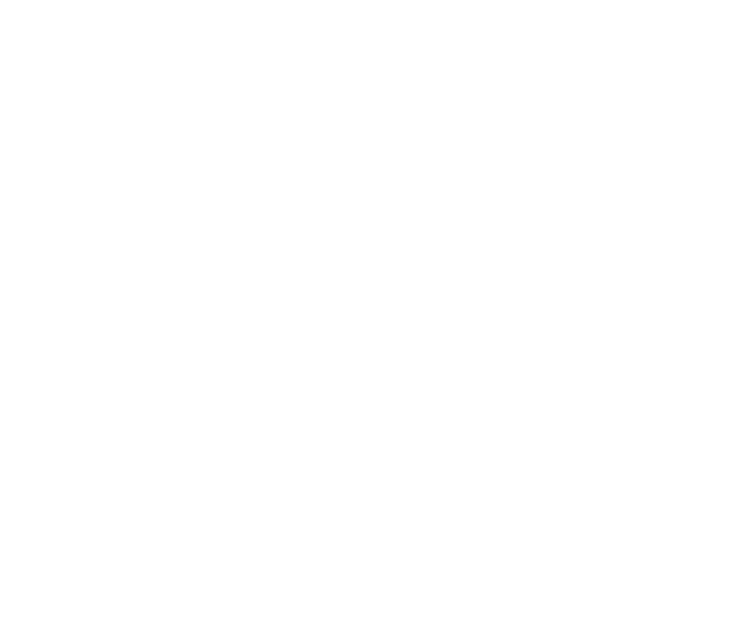
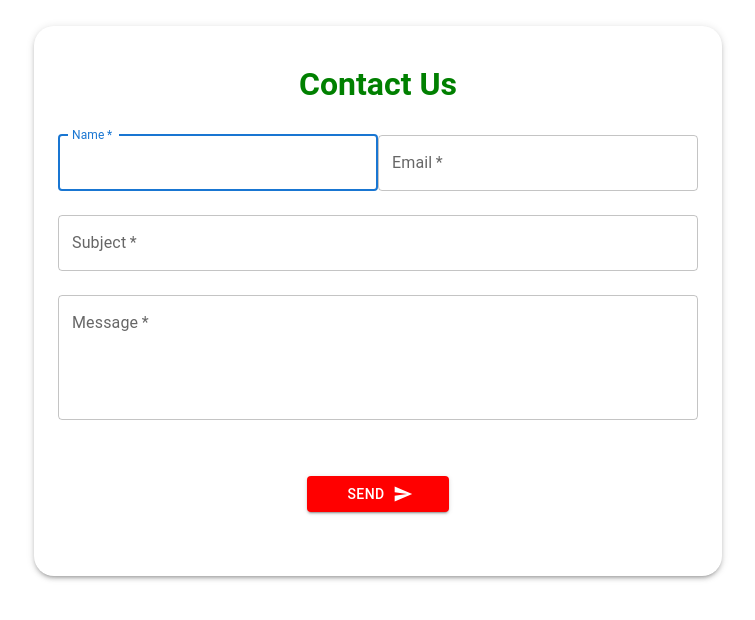
Before and after one commit to Yahya-khodr/landing_page_website, a React (Create React App) app: page /contact in a window 1280 px wide. Before the commit this address had no page. Shown: the top 620 px of the page, without its empty margins (262-1017 px from the left). Built offline with nearby package versions, Linux system fonts and the light colour scheme.

Commit message:
Implemented the contact us page using EmailJs library

```diff
--- a/src/App.js
+++ b/src/App.js
@@ -6,6 +6,7 @@
 import Register from "./pages/auth/Register";
 import Home from "./pages/Home";
 import Dashboard from "./pages/Dashboard";
+import ContactUs from "./pages/ContactUs";
 
 function App() {
   return (
@@ -13,10 +14,11 @@
       <>
         <Routes>
           <Route path="/home" element={<Home />} />
-          {/* <Route index element={<Register />} /> */}
+
           <Route index element={<Login />} />
           <Route path="/dashboard" element={<Dashboard />} />
           <Route path="/register" element={<Register />} />
+          <Route path="/contact" element={<ContactUs />} />
         </Routes>
       </>
     </div>
--- /dev/null
+++ b/src/components/ContactForm/index.js
@@ -0,0 +1,159 @@
+import React from "react";
+import * as yup from "yup";
+import { yupResolver } from "@hookform/resolvers/yup";
+import { Controller, useForm } from "react-hook-form";
+import { TextField, Typography, Button, Grid } from "@mui/material";
+import { Send } from "@mui/icons-material";
+import emailjs from "@emailjs/browser";
+import { init } from "@emailjs/browser";
+import swal from "sweetalert";
+
+const schema = yup.object({
+  name: yup.string().required("Name is required"),
+  email: yup.string().email().required("Email is required for contact futher."),
+  subject: yup.string().required("Subject is required for contact."),
+  message: yup.string().required("Please write message for me."),
+});
+
+const defaultValue = {
+  name: "",
+  email: "",
+  subject: "",
+  message: "",
+};
+
+const SERVICE_ID = "service_w82hk7l";
+const TEMPLATE_ID = "template_3o3rd2i";
+const USER_ID = "0dDGGbld-uGrwsSWK";
+
+const ContactForm = () => {
+  const { control, reset, handleSubmit } = useForm({
+    resolver: yupResolver(schema),
+  });
+
+  const onSubmit = (data) => {
+    init(USER_ID);
+    const templatePrams = {
+      from_name: data.name,
+      message: data.message,
+      email: data.email,
+    };
+
+    emailjs.send(SERVICE_ID, TEMPLATE_ID, templatePrams, USER_ID).then(
+      (res) => {
+        swal({
+          title: "Success!",
+          text: "Message is successfully send to Yahya.",
+          icon: "success",
+          button: "Done!",
+        });
+      },
+      (err) => {
+        console.log("Failure", err);
+      }
+    );
+    reset(defaultValue);
+  };
+
+  return (
+    <form onSubmit={handleSubmit(onSubmit)} sx={{ p: 5 }}>
+      <Grid container >
+        <Grid item xs={12} md={6}>
+          <Controller
+            render={({ field, formState }) => (
+              <TextField
+                {...field}
+                label="Name"
+                fullWidth
+                autoFocus
+                required
+                margin="normal"
+                error={Boolean(formState.errors?.name)}
+                helperText={formState.errors.name?.message}
+              />
+            )}
+            control={control}
+            name="name"
+            defaultValue={defaultValue.name}
+          />
+        </Grid>
+        <Grid item xs={12} md={6}>
+          <Controller
+            render={({ field, formState }) => (
+              <TextField
+                {...field}
+                label="Email"
+                type="email"
+                fullWidth
+                required
+                margin="normal"
+                error={Boolean(formState.errors?.email)}
+                helperText={formState.errors.mobile?.message}
+              />
+            )}
+            control={control}
+            name="email"
+            defaultValue={defaultValue.email}
+          />
+        </Grid>
+        <Grid item xs={12}>
+          <Controller
+            render={({ field, formState }) => (
+              <TextField
+                {...field}
+                label="Subject"
+                fullWidth
+                required
+                margin="normal"
+                error={Boolean(formState.errors?.subject)}
+                helperText={formState.errors.subject?.message}
+              />
+            )}
+            control={control}
+            name="subject"
+            defaultValue={defaultValue.subject}
+          />
+        </Grid>
+        <Grid item xs={12}>
+          <Controller
+            render={({ field, formState }) => (
+              <TextField
+                {...field}
+                label="Message"
+                fullWidth
+                required
+                multiline
+                rows={4}
+                margin="normal"
+                error={Boolean(formState.errors?.message)}
+                helperText={formState.errors.message?.message}
+              />
+            )}
+            control={control}
+            name="message"
+            defaultValue={defaultValue.message}
+          />
+        </Grid>
+      </Grid>
+      <Typography align="center" py={3}>
+        <Button
+          type="submit"
+          variant="contained"
+          color="success"
+          sx={{
+            mt: 3,
+            mb: 2,
+            px: 5,
+            color: "white",
+            backgroundColor: "red",
+          }}
+          endIcon={<Send />}
+        >
+          Send
+        </Button>
+      </Typography>
+    </form>
+  );
+};
+
+export default ContactForm;
--- a/src/components/ImageUpload/AvatarUpload.js
+++ b/src/components/ImageUpload/AvatarUpload.js
@@ -1,9 +1,5 @@
-import {
-  CloudUpload as MuiCloudUpload,
-  Delete as MuiDelete,
-} from "@mui/icons-material";
+
 import { Avatar, Button as MuiButton, Typography } from "@mui/material";
-import { grey } from "@mui/material/colors";
 
 import { spacing } from "@mui/system";
 import React, { createRef, useState } from "react";
--- /dev/null
+++ b/src/pages/ContactUs.js
@@ -0,0 +1,25 @@
+import { Box, Grid, Paper, Typography } from "@mui/material";
+import ContactForm from "../components/ContactForm";
+
+const ContactUs = () => {
+  return (
+    <Box sx={{
+        margin: "2% auto",
+        p: 3,
+        boxShadow: 3,
+        borderRadius: "20px",
+        width: "50%",
+      }}>
+
+        <Grid item xs={12} md={12}>
+            <Typography color={"green"} fontSize={"2rem"} align="center" variant="h3" fontWeight="bold" py={2}>
+              Contact Us
+            </Typography>
+            <ContactForm />
+        </Grid>
+
+    </Box>
+  );
+};
+
+export default ContactUs;
--- a/src/pages/Dashboard.js
+++ b/src/pages/Dashboard.js
@@ -69,6 +69,7 @@
         <Button
           variant="contained"
           type="button"
+          color="success"
           // onClick={handleLogin}
           sx={{
             mt: 3,
--- a/src/pages/auth/Login.js
+++ b/src/pages/auth/Login.js
@@ -93,6 +93,7 @@
           <Button
             variant="contained"
             type="button"
+            color="success"
             onClick={handleLogin}
             sx={{
               mt: 3,
--- a/src/pages/auth/Register.js
+++ b/src/pages/auth/Register.js
@@ -103,6 +103,7 @@
           <Button
             variant="contained"
             type="button"
+            color="success"
             onClick={handleRegister}
             sx={{
               mt: 3,
```
Also changed, not shown: package.json (+6 -1 lines), src/assets/images/Ecart.PNG (deleted), 1 other file (tests, documents, lock files or other folders).
